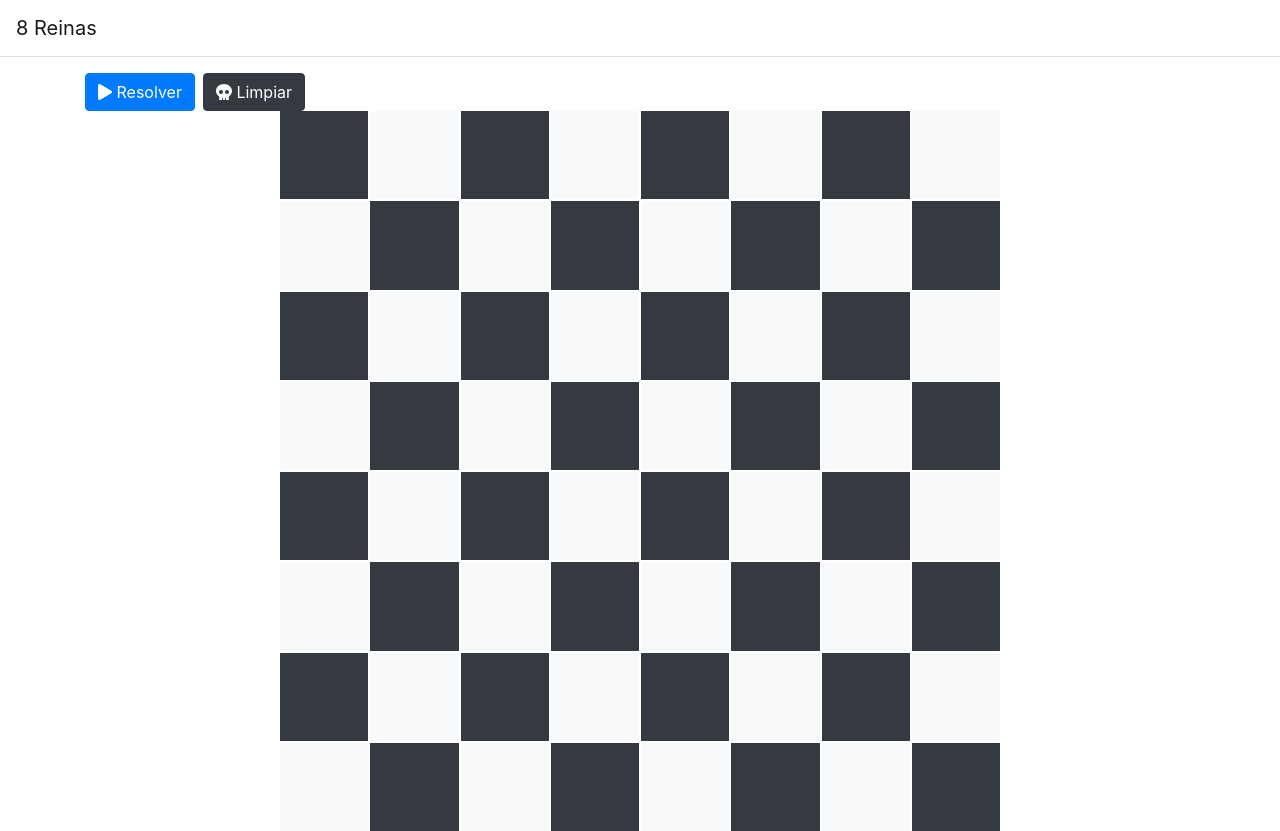
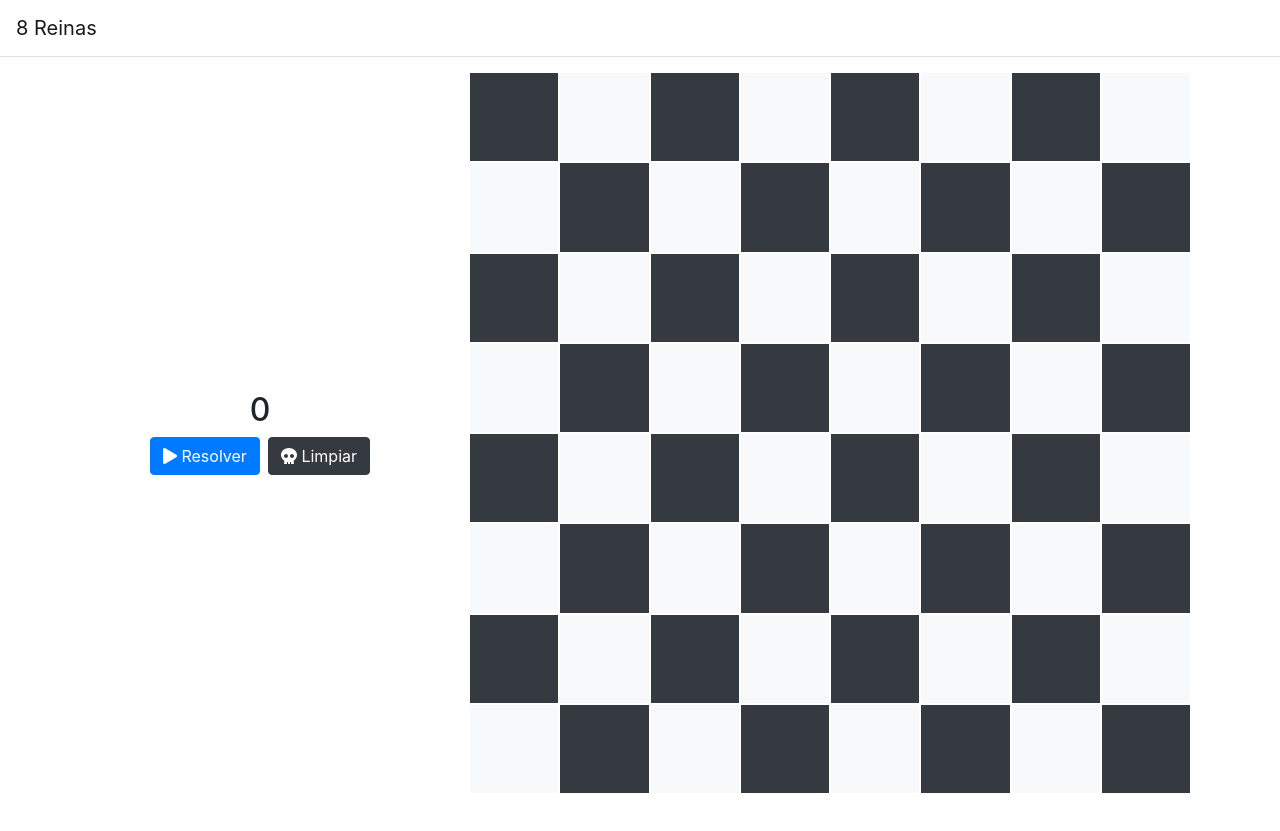
Before and after one commit to juanguerra97/8reinas, an Angular app: page / in a window 1280 px wide. After the commit the page ends 800 px from the top, so only its background shows below. Built offline with nearby package versions, Linux system fonts and the light colour scheme.

Commit message:
se muestra el numero de reinas colocadas

```diff
--- a/src/app/juego/juego.component.html
+++ b/src/app/juego/juego.component.html
@@ -2,7 +2,15 @@
 
 <div class="container">
   <div class="row">
-    <div class="col d-flex animated slideInLeft">
+
+    <div class="col-12 col-md-5 col-lg-4 mb-3 mb-md-0 d-flex align-content-center align-items-center justify-content-center">
+      <div class="row">
+        <div class="col-12 d-flex justify-content-center animated slideInLeft">
+          <h2>{{ reinasColocadas }}</h2>
+        </div>
+
+        <div class="col-12 d-flex justify-content-center animated slideInLeft">
+
           <button (click)="buscarSolucion()" class="btn btn-primary">
             <fa-icon [icon]="faSearch"></fa-icon>
             Resolver
@@ -12,6 +20,10 @@
             Limpiar</button>
         </div>
       </div>
+
+    </div>
+
+    <div class="col-12 col-md-7 col-lg-8 d-flex justify-content-center align-content-center">
       <div class="tablero animated slideInRight">
         <ng-container *ngFor="let filaCasillas of casillas">
           <app-casilla (oncambioocupada)="onCambioCasillaOcupada($event)" *ngFor="let casilla of filaCasillas" [casilla]="casilla">
@@ -20,3 +32,7 @@
         </ng-container>
       </div>
     </div>
+
+  </div>
+
+</div>
```
Lines whose indentation alone changed are shown as unchanged.
